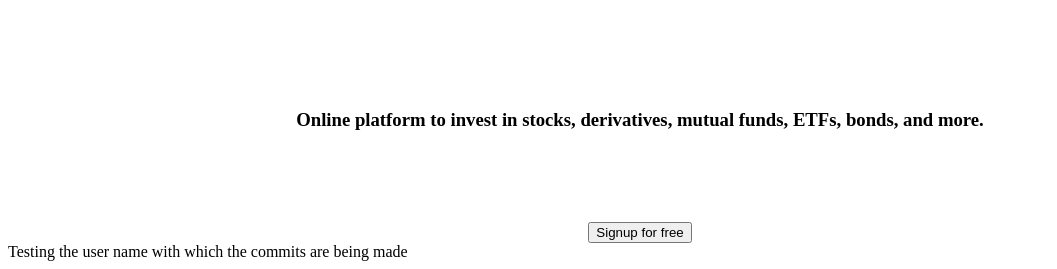
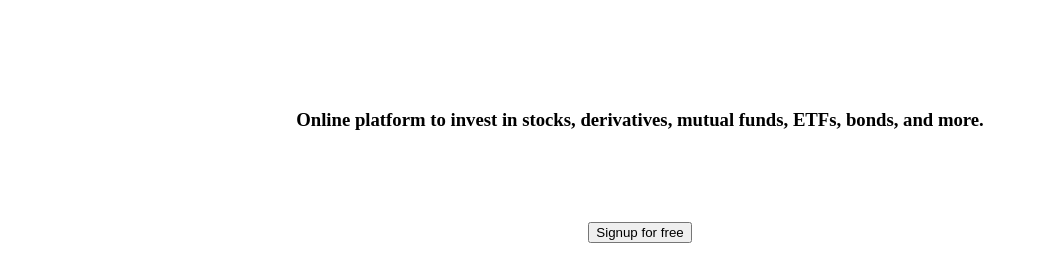
Before and after one commit to dheerajkumarkusuri/daily_cohort, a plain HTML site: page Basics/simple-zerodha-app/index.html in a window 1280 px wide. Shown: the part 578-847 px from the top of the page, without its empty margins (0-1057 px from the left). Drawn offline with Linux system fonts and the light colour scheme.

Commit message:
I did it hell yeah

```diff
--- a/Basics/simple-zerodha-app/index.html
+++ b/Basics/simple-zerodha-app/index.html
@@ -53,5 +53,3 @@
 </center>
 </body>
 </html>
-
-Testing the user name with which the commits are being made
```
